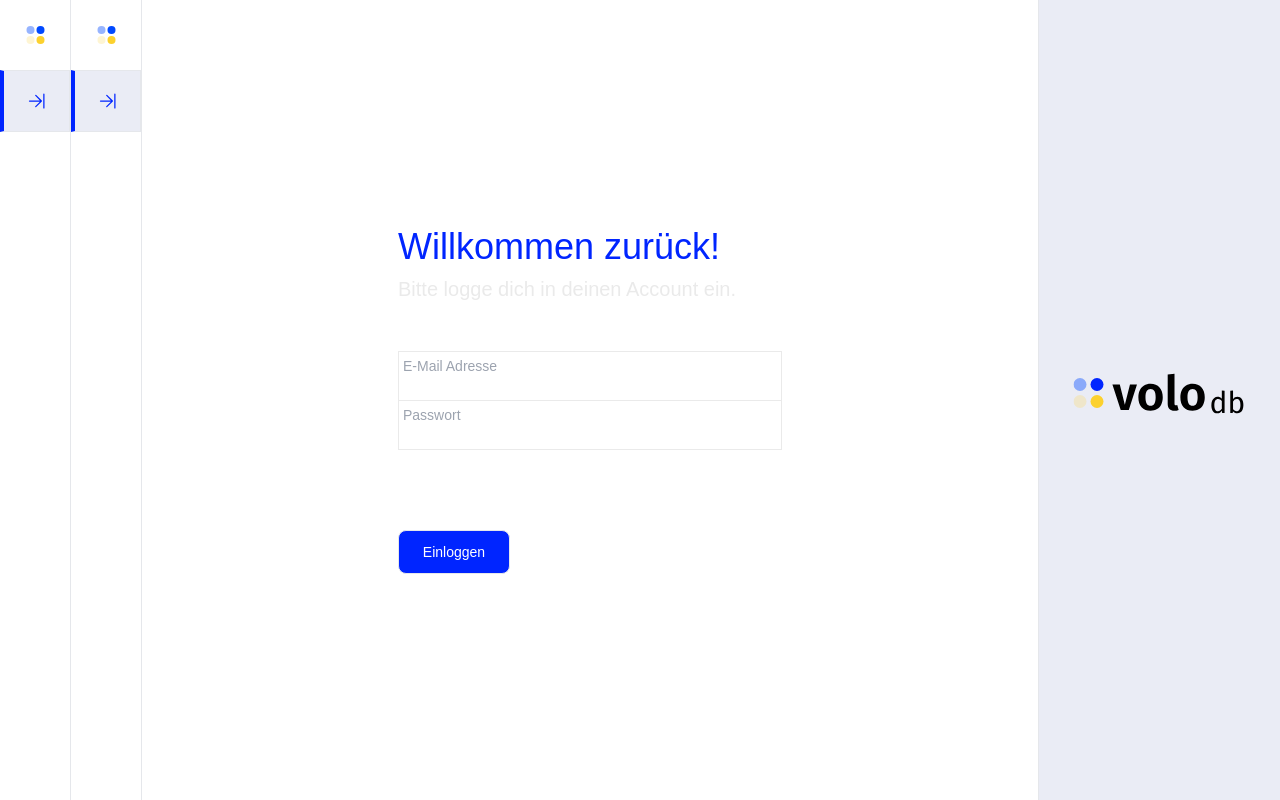
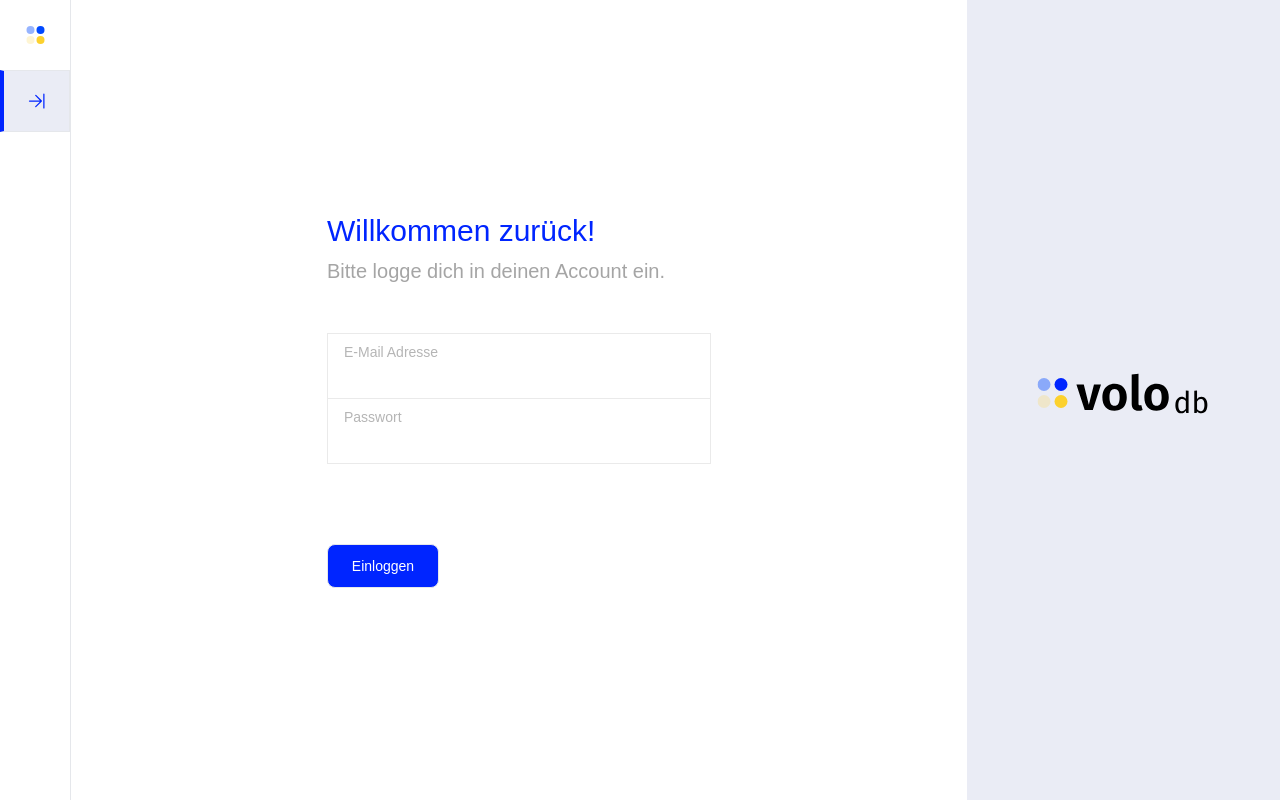
Before and after one commit to volo-db/volodb-frontend, a Vue app: page /login in a window 1280 px wide. Built offline with nearby package versions, Linux system fonts and the light colour scheme; a web font is replaced by a local one.

Commit message:
fix: layout / input styles and logo placement

```diff
--- a/src/views/LoginView.vue
+++ b/src/views/LoginView.vue
@@ -1,28 +1,24 @@
 <template>
-  <div class="bg-vologray-100">
-    <div
+  <div class="flex">
+    <!-- <div
       class="h-screen overflow-hidden grid grid-cols-[auto,1fr] lg:grid-cols-[auto,auto,1fr] max-w-screen-2xl divide-x"
-    >
-      <NavigationBar>
-        <template v-slot:nav-button>
-          <IconLogout />
-        </template>
-      </NavigationBar>
-
-      <main class="bg-white flex flex-col justify-center items-baseline px-6 lg:px-64">
-        <h1 class="text-4xl text-voloblue-200">Willkommen zurück!</h1>
-        <h2 class="text-xl text-vologray-200 mt-2">Bitte logge dich in deinen Account ein.</h2>
+    > -->
+    <main class="bg-white flex flex-col justify-center items-center px-6 w-full lg:px-64">
+      <div>
+        <img :src="volodbLogo" alt="volodb-logo" class="lg:hidden pb-8" />
+        <h1 class="text-3xl text-voloblue-200">Willkommen zurück!</h1>
+      <h2 class="text-xl text-vologray-400 mt-2">Bitte logge dich in deinen Account ein.</h2>
       <form
         @submit.prevent="userStore.login(this.email, this.password)"
         class="flex flex-col mt-12"
       >
         <div class="border border-vologray-200 border-b-0 flex flex-col w-96 relative">
           <label class="hidden" for="email">E-mail Adresse</label>
-            <span class="absolute top-0 left-1 text-left pt-1 text-gray-400 text-sm"
+          <span class="absolute top-0 left-0 text-left pt-2 pl-4 text-vologray-300 text-sm"
             >E-Mail Adresse</span
           >
           <input
-              class="pt-6 outline-none focus:border-l-voloblue-200 focus:border-l-4 h-12 placeholder-transparent pl-1"
+            class="pt-6 outline-none  border-4 border-transparent focus:border-l-voloblue-200 focus:border-l-4 h-16 placeholder-transparent pl-3"
             type="text"
             id="email"
             name="email"
@@ -34,9 +30,9 @@
 
         <div class="border border-vologray-200 flex flex-col w-96 relative">
           <label class="hidden" for="password">Passwort</label>
-            <span class="absolute top-0 left-1 text-left pt-1 text-gray-400 text-sm">Passwort</span>
+          <span class="absolute top-0 left-0 text-left pt-2 pl-4 text-vologray-300 text-sm">Passwort</span>
           <input
-              class="pt-6 outline-none focus:border-l-voloblue-200 focus:border-l-4 h-12 placeholder-transparent pl-1"
+            class="pt-6 outline-none border-4 border-transparent focus:border-l-voloblue-200 focus:border-l-4 h-16 placeholder-transparent pl-3"
             type="password"
             id="password"
             name="password"
@@ -53,26 +49,21 @@
         >
           Einloggen
         </button>
+      </form>
 
-          <!-- <p v-if="errorMessage != ''" class="text-red-500">{{ errorMessage }}</p> -->
-        </form>
-        <img :src="volodbLogo" alt="volodb-logo" class="lg:hidden text-start pt-20" />
-        <!-- <button @click.prevent="userStore.logout()">logout</button>
-        <p>{{ userStore.token }}</p> -->
+      </div>
+
     </main>
 
-      <div class="justify-center items-center bg-vologray-100 hidden lg:flex">
+    <div class="justify-center items-center bg-vologray-100 hidden lg:flex w-full">
       <img :src="volodbLogo" alt="volodb-logo" />
-      </div>
     </div>
   </div>
 </template>
 
 <script>
 import { useUserStore } from '@/stores/UserStore'
-import NavigationBar from '@/components/NavigationBar.vue'
-import volodbLogo from '@/assets/volodb-logo.svg'
-import IconLogout from '@/components/IconLogout.vue'
+import volodbLogo from '@/assets/logos/volodb-logo.svg'
 
 export default {
   setup: () => {
@@ -82,7 +73,6 @@ export default {
       userStore
     }
   },
-  components: { NavigationBar, IconLogout },
   data() {
     return {
       email: '',
```
Lines whose indentation alone changed are shown as unchanged.
